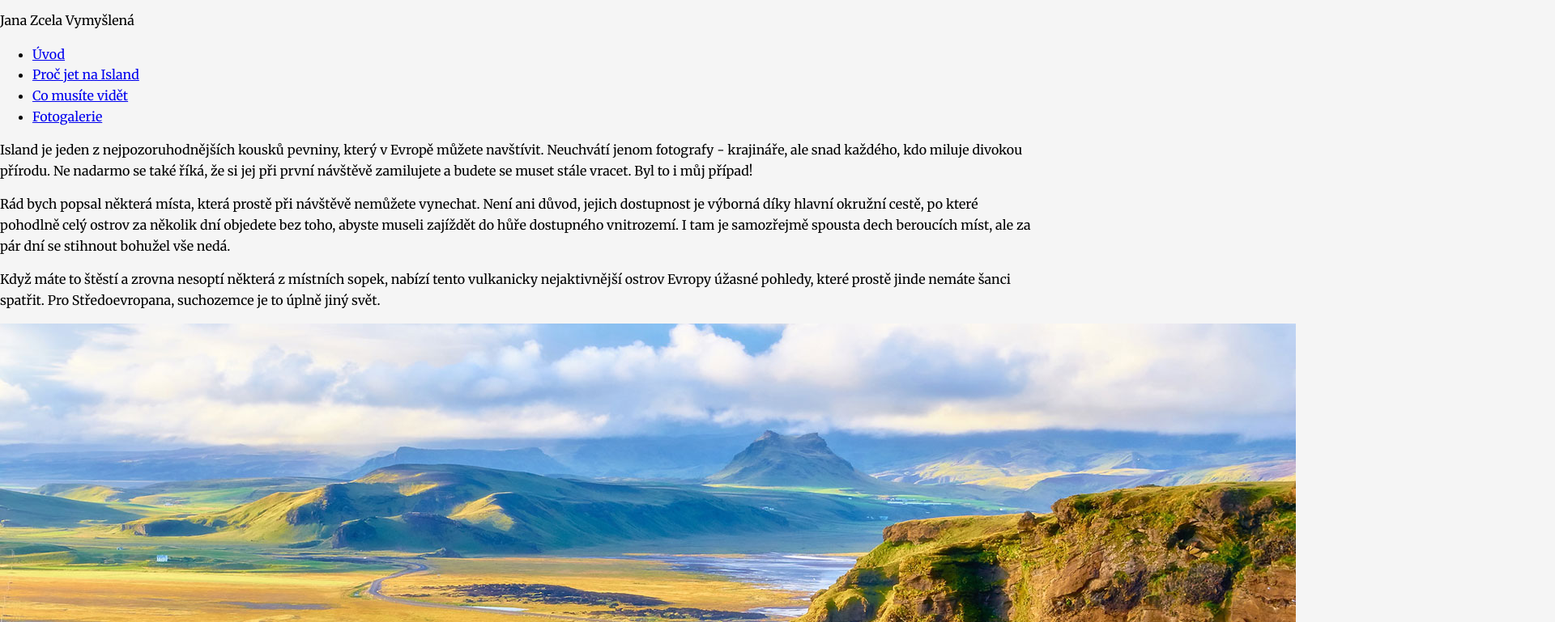
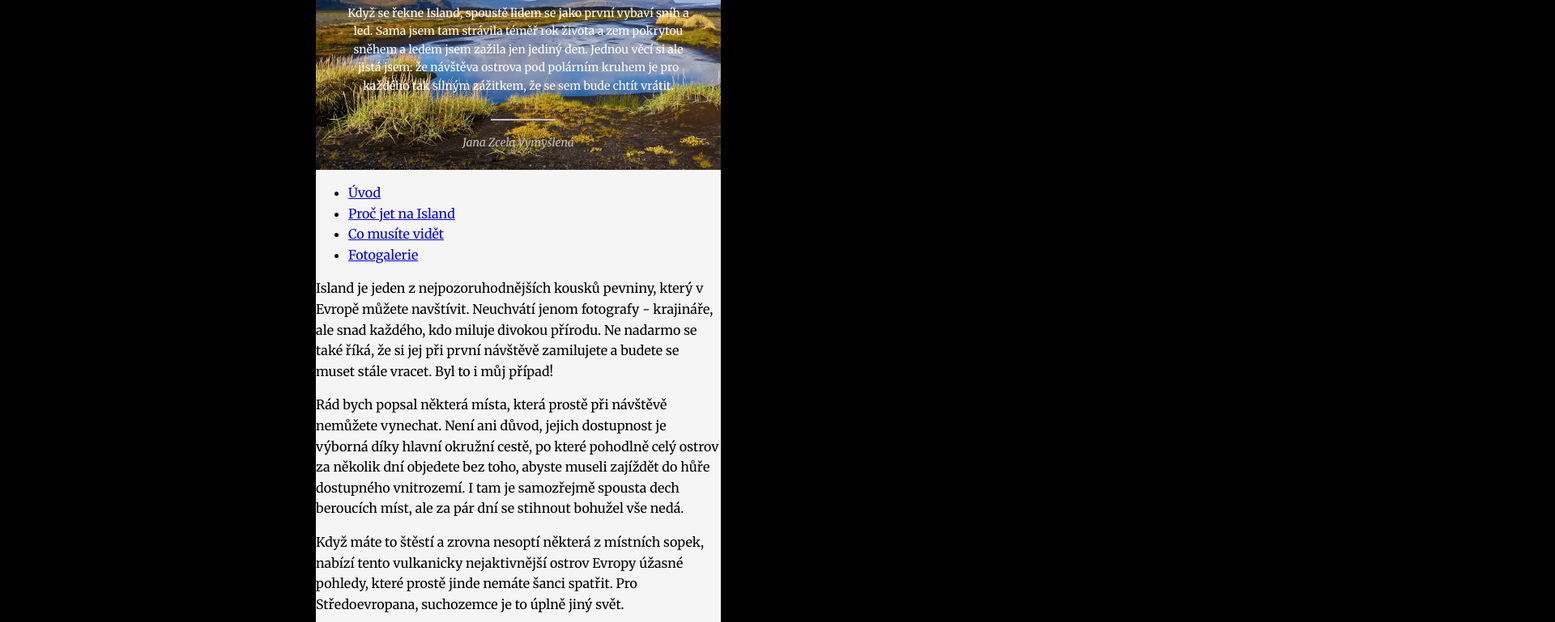
Before and after one commit to Czechitas-Liberec-HTML-CSS-2021-DK/projekt-06-island-AneLou, a plain HTML site: page index.html in a window 1280 px wide. Shown: the part 148-917 px from the top of the page at 81% size, 1920 px wide, since content can reach past the window. Drawn offline with Linux system fonts and the light colour scheme.

Commit message:
header pro mobajl

```diff
--- a/index.html
+++ b/index.html
@@ -11,15 +11,16 @@
 
 <body>
 
-
+    <main>
         <!-- hlavička -->
-
+        <div class="header">
             <h1 class="titulek">Island</h1>
 
             <p class="perex">Když se řekne Island, spoustě lidem se jako první vybaví sníh a led. Sama jsem tam strávila téměř rok života a zem pokrytou sněhem a ledem jsem zažila jen jediný den. Jednou věcí si ale jistá jsem: že návštěva ostrova pod polárním kruhem je pro každého tak silným zážitkem, že se sem bude chtít vrátit.</p>
 
+            <div class="borderka"></div> <!-- prvek setrici moje nervy s borderem u autora -->
             <p class="autor">Jana Zcela Vymyšlená</p>
-
+        </div>
 
 
 
@@ -187,7 +188,7 @@
             Úvodní fotografie &copy; <a href="https://flic.kr/p/gett4S">Moyan Brenn</a>
         </p>
 
-
+    </main>
 </body>
 
 </html>
--- a/style.css
+++ b/style.css
@@ -7,23 +7,71 @@
  dekorace nadpisů #629edb
 */
 
+body {
+    background-color: black; /*SEM SI SEM DALA TEN OKRAJ & SEKCI MAIN, AT JE TO HEZKY VIDET*/
+}
 
-body {
+main {
     margin: 0;
     padding: 0;
     background-color: #f5f5f5;
     font-family: 'Merriweather', serif;
     font-size: 16px;
     line-height: 1.6;
+    max-width: 500px; /*MAX SIRKA PRO MOBIL*/
+    margin: auto; /*VYCENTROVANI*/
 }
 
+/*Mobilní verze - šířka do 500px
+==============================
+- všechno je pod sebou v jedné úzké nudli
+- v menu jsou položky pod sebou, menu samotné je nad obsahem
+- v galerii jsou všechny obrázky pod sebou
+- popisky k obrázkům jsou vždy pod obrázkem (k těm v textu i k těm v galerii)*/
 
 /* HLAVICKA */
 
+.header {
+    background-image: url(images/island-hlavicka.jpg);
+    background-size: cover; /*pozadi obrazek pres cely*/
+    color: white;
+    text-align: center; /*text na stred*/
+    max-height: 350px;
+    padding: 2rem;
+    display: flex;
+    flex-direction: column;
+}
+
 .titulek {
     font-family: 'Raleway', serif;
+    font-size: 50px;
+    position: relative;
+    top: -2rem;
 }
 
+.perex {
+    font-size: 14px; /*to je hezci, pardon*/
+    position: relative;
+    top: -3rem;
+}
+
+.borderka {
+    border-top: 2px solid #c4c3c3; /*ja vim, ze jsem to timhle elementem ocurala a neni to idealni, ale kdyz byla border u objektu autora, tak jsem zaboha neprisla na to, jak udelat kratsi tu carku... vim, ze si to zase komplikuju:D ale vypada to, jak ma, se pocita:)))*/
+    max-width: 5rem;
+    position: relative;
+    top: -2rem;
+    left: 11.5rem;
+}
+
+.autor {
+    font-size: 14px; /*jednodussi nez delat extra tridu pro perex+autor, a 14px je hezci nez 16px*/
+    font-style: italic;
+    color: #c4c3c3;
+
+    margin-top: 1rem;
+    position: relative;
+    top: -2rem;
+}
 
 /* MENU */
 
```
Lines whose indentation alone changed are shown as unchanged.
